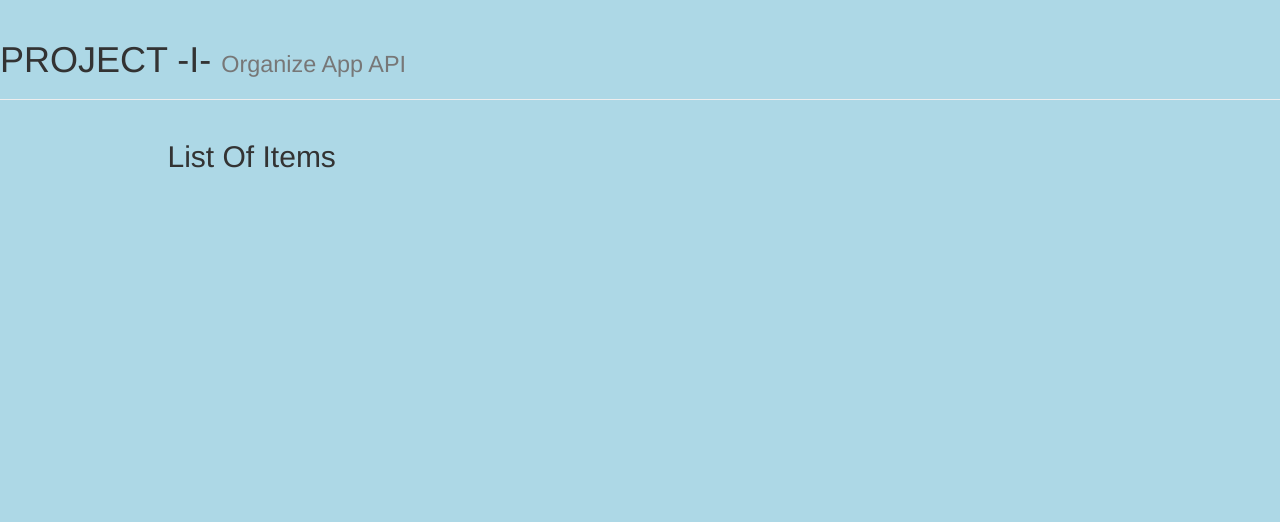
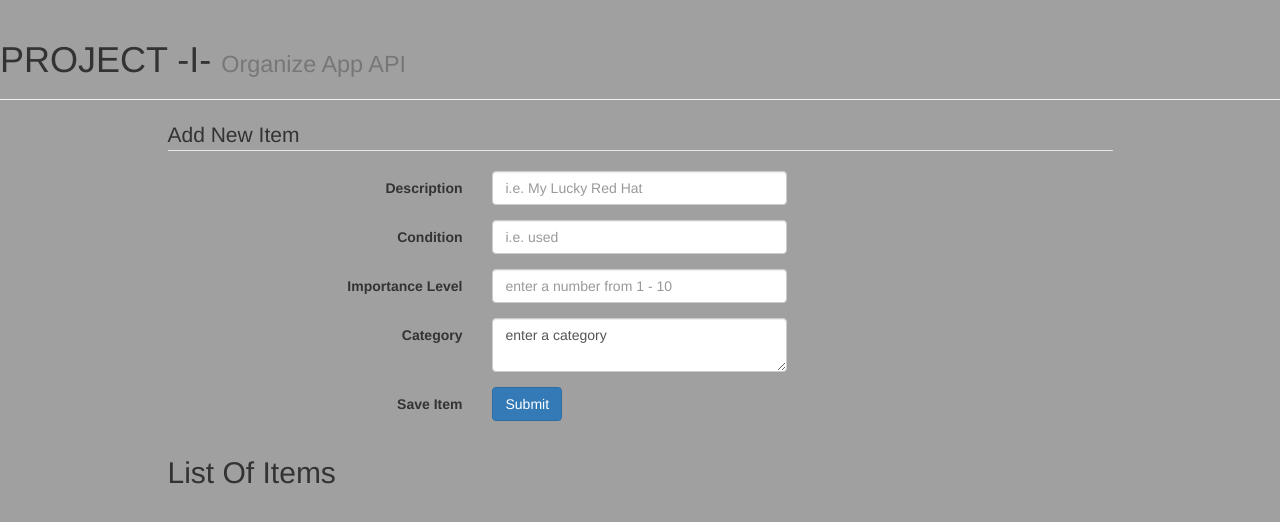
Before and after one commit to PJC-1/Project-01-Project-One-, a website: page view/index.html in a window 1280 px wide. Drawn offline with nearby package versions, Linux system fonts and the light colour scheme; files that its build step writes are made by us from their sources; no server answers; files whose address does not match are found by name.

Commit message:
on click submit started

```diff
--- a/public/scripts/app.js
+++ b/public/scripts/app.js
@@ -17,6 +17,13 @@ $(document).ready(function() {
     });
   });
 
+  $('#item-form form').on('submit', function(e) {
+    e.preventDefault();
+    var formData = $(this).serialize();
+    console.log('formData', formData);
+    $(this).trigger("reset");
+  });
+
 });
 //End of Doc-Ready
 
--- a/public/styles/styles.css
+++ b/public/styles/styles.css
@@ -4,5 +4,5 @@ header {
 
 
 body {
-  background-color: lightblue;
+  background-color: #A0A0A0;
 }
--- a/view/index.html
+++ b/view/index.html
@@ -26,6 +26,64 @@
    <!---->
 
    <!--BEGIN FORM-->
+   <section id='item-form' class="container">
+     <div class="row">
+     <div class="col-md-10 col-md-offset-1">
+
+       <form class="form-horizontal">
+         <fieldset>
+
+           <!-- Form Name -->
+           <legend>Add New Item</legend>
+
+           <!-- Text input for DESCRIPTION-->
+           <div class="form-group">
+             <label class="col-md-4 control-label" for="description">Description</label>
+             <div class="col-md-4">
+             <input id="descriptionHash" name="description" type="text" placeholder="i.e. My Lucky Red Hat" class="form-control input-md" required="">
+
+             </div>
+           </div>
+
+           <!-- Text input for CONDITION-->
+           <div class="form-group">
+             <label class="col-md-4 control-label" for="condition">Condition</label>
+             <div class="col-md-4">
+             <input id="conditionHash" name="condition" type="text" placeholder="i.e. used" class="form-control input-md">
+
+             </div>
+           </div>
+
+           <!-- Text input for IMPORTANCE_LEVEL-->
+           <div class="form-group">
+             <label class="col-md-4 control-label" for="importance_level">Importance Level</label>
+             <div class="col-md-4">
+             <input id="importanceLevelHash" name="importance_level" type="text" placeholder="enter a number from 1 - 10" class="form-control input-md">
+
+             </div>
+           </div>
+
+           <!-- Textarea -->
+           <div class="form-group">
+             <label class="col-md-4 control-label" for="category">Category</label>
+             <div class="col-md-4">
+               <textarea class="form-control" id="categoryHash" name="category">enter a category</textarea>
+             </div>
+           </div>
+
+
+           <!-- Button -->
+           <div class="form-group">
+             <label class="col-md-4 control-label" for="singlebutton">Save Item</label>
+             <div class="col-md-4">
+               <button id="singlebutton" name="singlebutton" class="btn btn-primary">Submit</button>
+             </div>
+           </div>
+         </fieldset>
+       </form>
+     </div>
+     </div>
+   </section>
    <!--END FORM-->
 
    <!--BEGIN SECTION-1-->
```
